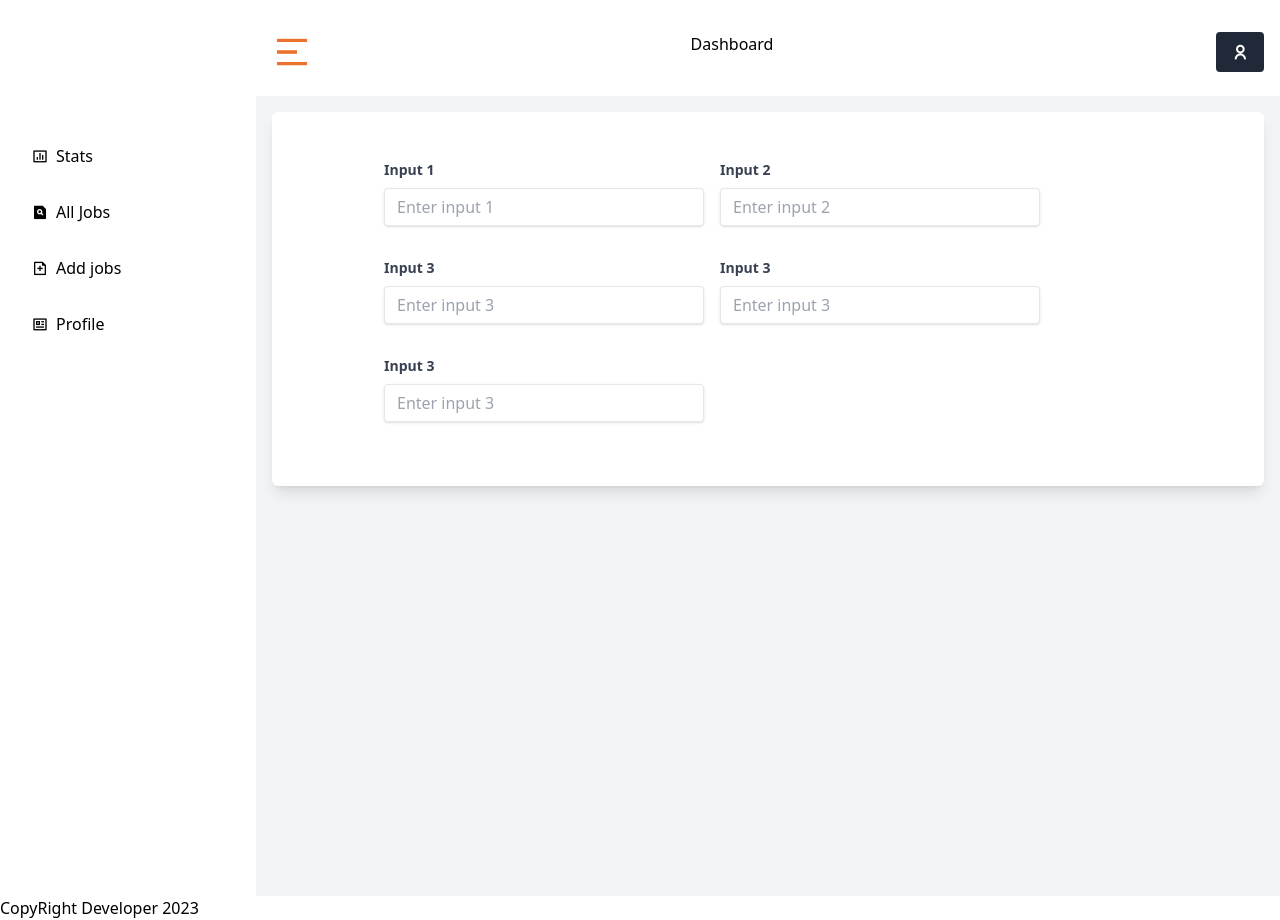
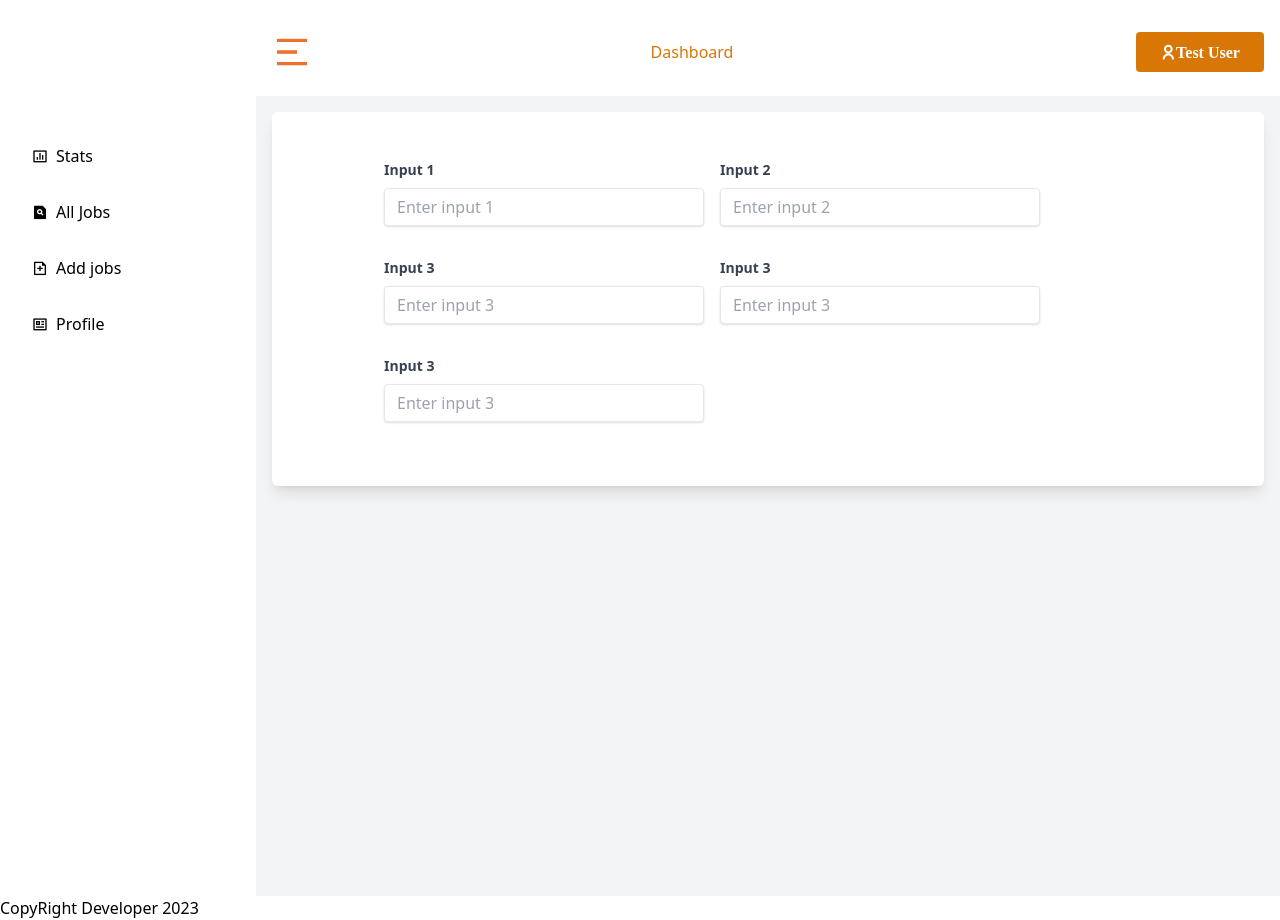
Before and after one commit to syedalirazazaidi/reacts-plays, a React (Vite) app in the folder job_app/client/: page /all-job in a window 1280 px wide. Built offline with nearby package versions, Linux system fonts and the light colour scheme.

Commit message:
completed header

```diff
--- a/job_app/client/src/common/components/LogoutMenu.tsx
+++ b/job_app/client/src/common/components/LogoutMenu.tsx
@@ -90,10 +90,10 @@ const LogoutMenu = () => {
   return (
     <div className="relative">
       <button
-        className="bg-gray-800 text-white font-bold py-2 px-4 rounded"
+        className="bg-amber-600 text-white font-bold py-2 w-32 px-4 rounded"
         onClick={toggleDropdown}
       >
-        <i className="ri-user-line"></i>
+        <i className="ri-user-line">Test User</i>
       </button>
       {isOpen && (
         <div className="absolute top-12 right-0 bg-white rounded-lg shadow-lg">
@@ -101,9 +101,9 @@ const LogoutMenu = () => {
             <li>
               <a
                 href="#"
-                className="block px-4 py-2 text-gray-800 hover:bg-gray-300"
+                className="block px-4 py-2 text-gray-800  w-32 hover:bg-gray-400"
               >
-                Item 1
+                Log Out
               </a>
             </li>
           </ul>
--- a/job_app/client/src/common/components/Sidebar.tsx
+++ b/job_app/client/src/common/components/Sidebar.tsx
@@ -8,7 +8,7 @@ const Sidebar: React.FC = () => {
   const { isOpen }: any = useContext(SidebarContext);
   console.log(isOpen);
   return (
-    <div>
+    <div className="ease-in-out duration-600">
       {!isOpen && !isOpen ? (
         <div>
           <div className="ml-48 -mt-30 "></div>
--- a/job_app/client/src/common/layout/Navbar.tsx
+++ b/job_app/client/src/common/layout/Navbar.tsx
@@ -18,7 +18,9 @@ function Navbar() {
         onClick={() => isSetOpen(!isOpen)}
         alt="My Image"
       />
-      <p className="bg-#ffffff h-20 mr-16">Dashboard</p>
+      <p className="bg-#ffffff h-20 pt-2 mr-16 text-amber-600 font-medium ">
+        Dashboard
+      </p>
 
       <LogOutMenu />
     </div>
```
